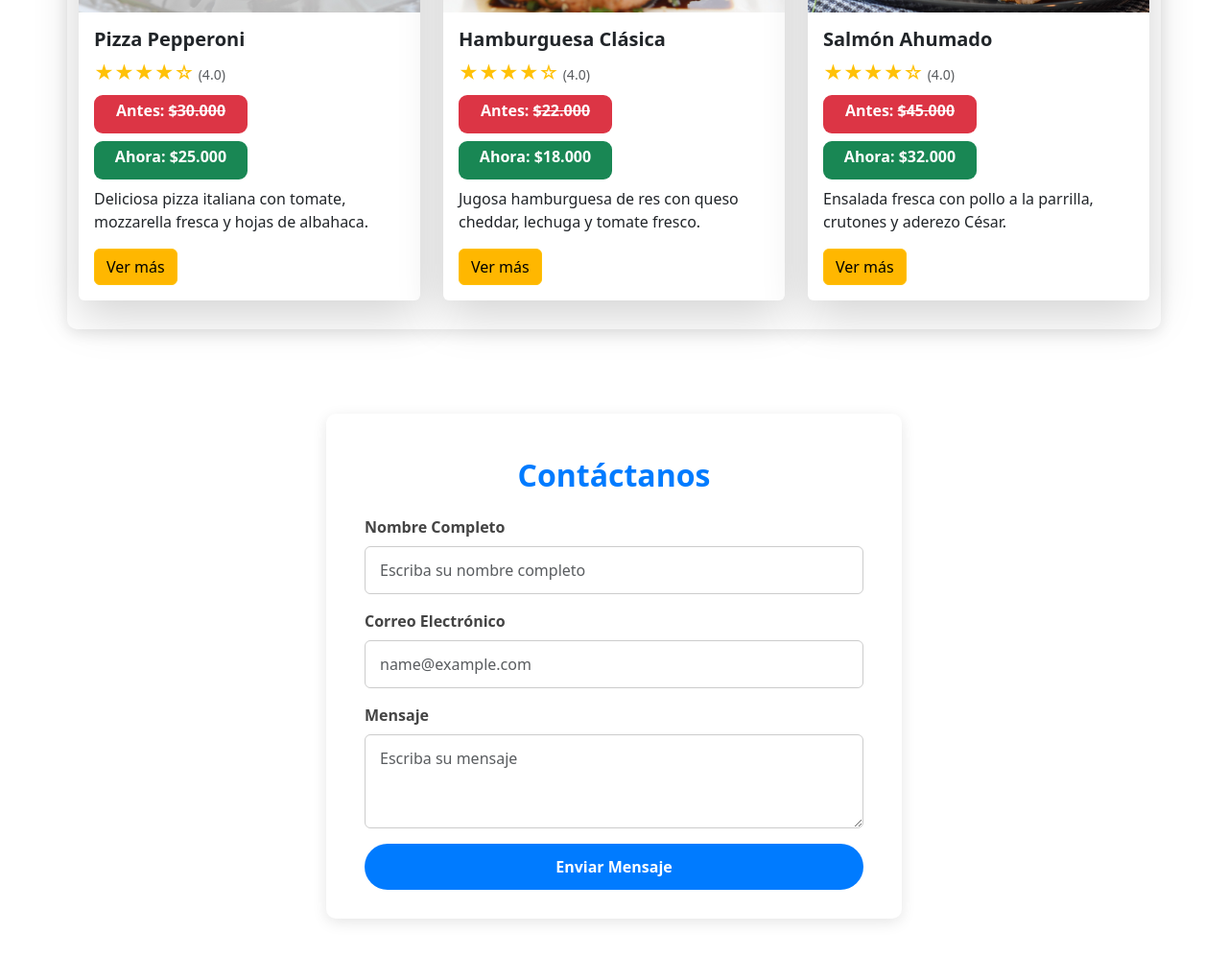
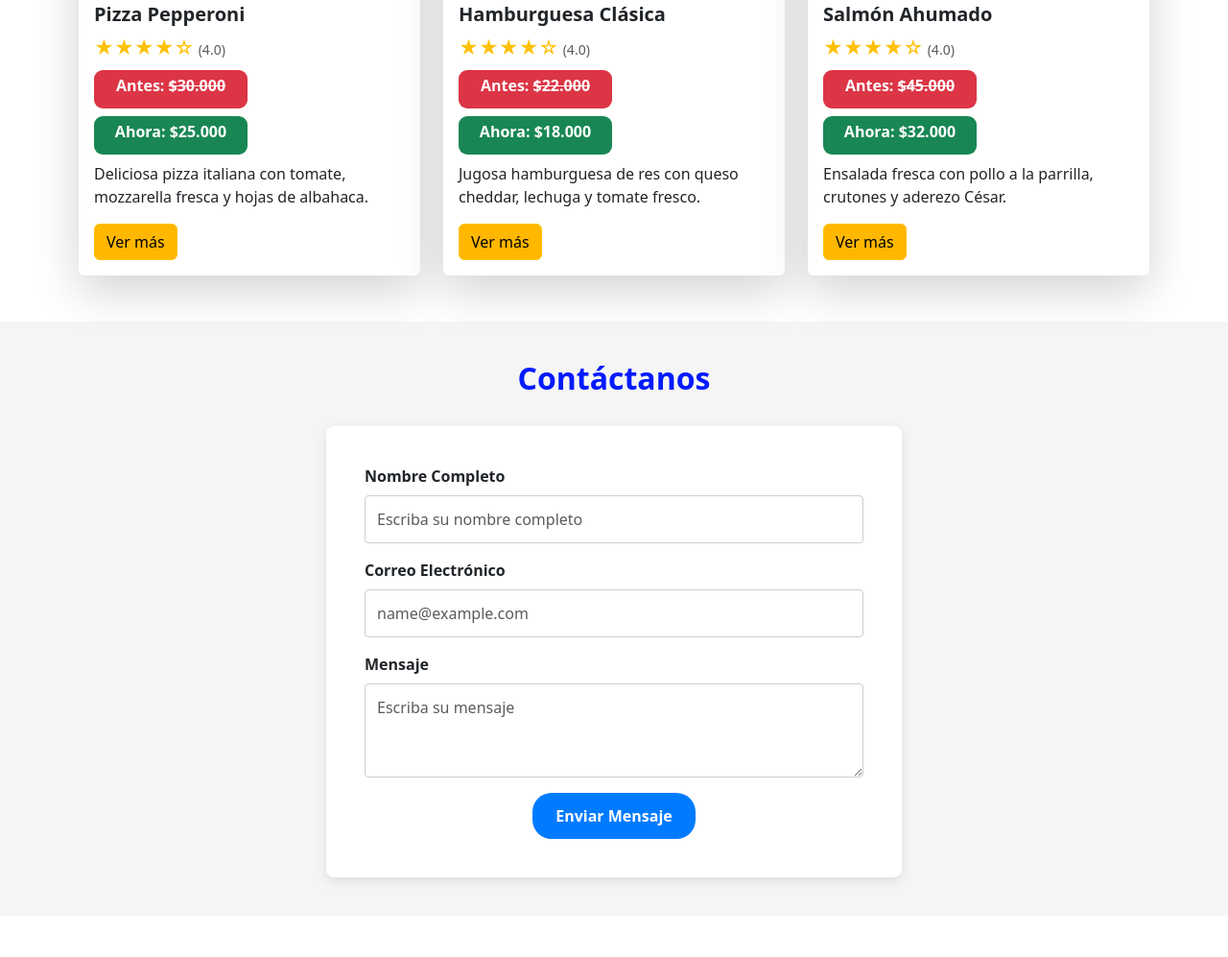
Before and after one commit to carlos02436/Saz-n-Jaguero, a plain HTML site: page index.html in a window 1280 px wide. Shown: the part 999-1996 px from the top of the page at 96% size. After the commit the page ends 1953 px from the top, so only its background shows below. Drawn offline with nearby package versions, Linux system fonts and the light colour scheme.

Commit message:
Mejoras Realizadas Formulario
Se realizan mejoras al formulario.

```diff
--- a/index.html
+++ b/index.html
@@ -185,25 +185,24 @@
     </section>
 
     <!-- Formulario -->
-    <section>
+    <section class="contact-form-section">
         <div>
-            <h2 class="h2">Contáctanos</h2>
+            <h2 class="h2 fw-bold">Contáctanos</h2>
             <div>
                 <div>
-                    <form action="">
+                    <form class="contact-form" action="">
                         <div class="mb-3">
-                            <label for="exampleFormControlInput1" class="form-label fw-bold">Nombre Completo</label>
-                            <input type="nombre" class="form-control" id="exampleFormControlInput1"
+                            <label for="nombre" class="form-label">Nombre Completo</label>
+                            <input type="text" class="form-control" id="nombre"
                                 placeholder="Escriba su nombre completo">
                         </div>
                         <div class="mb-3">
-                            <label for="exampleFormControlInput1" class="form-label fw-bold">Correo Electrónico</label>
-                            <input type="email" class="form-control" id="exampleFormControlInput1"
-                                placeholder="name@example.com">
+                            <label for="correo" class="form-label">Correo Electrónico</label>
+                            <input type="email" class="form-control" id="correo" placeholder="name@example.com">
                         </div>
                         <div class="mb-3">
-                            <label for="exampleFormControlTextarea1" class="form-label fw-bold">Mensaje</label>
-                            <textarea class="form-control" id="exampleFormControlTextarea1" rows="3"
+                            <label for="mensaje" class="form-label">Mensaje</label>
+                            <textarea class="form-control" id="mensaje" rows="3"
                                 placeholder="Escriba su mensaje"></textarea>
                         </div>
 
@@ -214,6 +213,7 @@
             </div>
         </div>
     </section>
+
     <script src="https://cdn.jsdelivr.net/npm/bootstrap@5.3.6/dist/js/bootstrap.bundle.min.js"
         integrity="sha384-j1CDi7MgGQ12Z7Qab0qlWQ/Qqz24Gc6BM0thvEMVjHnfYGF0rmFCozFSxQBxwHKO" crossorigin="anonymous">
         </script>
--- a/style.css
+++ b/style.css
@@ -10,8 +10,10 @@
 }
 
 .carousel-item {
-  height: 70vh;    /* Altura proporcional a la pantalla */
-  min-height: 300px; /* Altura mínima para pantallas pequeñas */
+  height: 70vh;
+  /* Altura proporcional a la pantalla */
+  min-height: 300px;
+  /* Altura mínima para pantallas pequeñas */
 }
 
 .carousel-item img {
@@ -58,13 +60,14 @@ span {
   cursor: pointer;
 }
 
-/* ==== Cards en fila horizontal con diseño responsivo ==== */
+/* Cards en fila horizontal con diseño responsivo */
 
 .cards-container {
   display: flex;
   flex-wrap: wrap;
   justify-content: center;
-  gap: 1.5rem; /* Espacio horizontal y vertical entre cards */
+  gap: 1.5rem;
+  /* Espacio horizontal y vertical entre cards */
   padding: 1rem;
 }
 
@@ -72,7 +75,8 @@ span {
 .cards-container .card {
   width: 100%;
   max-width: 18rem;
-  flex: 1 1 calc(100% - 3rem); /* 1 por fila en móviles */
+  flex: 1 1 calc(100% - 3rem);
+  /* 1 por fila en móviles */
   box-shadow: 0 2px 8px rgba(0, 0, 0, 0.1);
   border-radius: 8px;
   background-color: white;
@@ -94,88 +98,77 @@ span {
 }
 
 /* Formulario */
-/* Contenedor principal del formulario */
-section > div {
-    background-color: #ffffff;
-    padding: 30px 40px;
-    border-radius: 10px;
-    box-shadow: 0 4px 15px rgba(0, 0, 0, 0.1);
-    max-width: 600px;
-    margin: auto;
-    margin-bottom: 40px; /* 👈 Esto añade espacio debajo del formulario */
+.contact-form-section {
+  padding: 40px 20px;
+  background-color: #f5f5f5;
 }
 
-/* Título del formulario */
-section h2 {
-    margin-bottom: 20px;
-    font-size: 28px;
-    color: #333333;
-    text-align: center;
+.contact-form-section .h2 {
+  text-align: center;
+  font-size: 2rem;
+  margin-bottom: 30px;
+  color: #001aff;
 }
 
-/* Etiquetas de los campos */
-.form-label {
-    display: block;
-    margin-bottom: 8px;
-    font-weight: 600;
-    color: #444444;
+.contact-form {
+  max-width: 600px;
+  margin: 0 auto;
+  background-color: white;
+  padding: 30px 20px;
+  border-radius: 8px;
+  box-shadow: 0 4px 12px rgba(0, 0, 0, 0.1);
 }
 
-/* Campos de entrada y área de texto */
-.form-control {
-    width: 100%;
-    padding: 12px 15px;
-    border: 1px solid #cccccc;
-    border-radius: 6px;
-    font-size: 16px;
-    transition: border-color 0.3s ease;
+.contact-form .mb-3 {
+  margin-bottom: 20px;
 }
 
-/* Efecto al enfocar los campos */
-.form-control:focus {
-    border-color: #007BFF;
-    outline: none;
-    box-shadow: 0 0 0 3px rgba(0, 123, 255, 0.15);
+.contact-form .form-label {
+  display: block;
+  margin-bottom: 8px;
+  font-weight: bold;
 }
 
-/* Margen inferior entre los campos */
-.mb-3 {
-    margin-bottom: 20px;
+.contact-form .form-control {
+  width: 100%;
+  padding: 12px;
+  border-radius: 4px;
+  border: 1px solid #ccc;
+  box-sizing: border-box;
+  font-size: 1rem;
 }
 
-/* Responsive: Ajuste en pantallas pequeñas */
-@media (max-width: 600px) {
-    section > div {
-        padding: 20px;
-    }
-
-    section h2 {
-        font-size: 24px;
-    }
+.contact-form textarea.form-control {
+  resize: vertical;
 }
 
-.btn-submit {
-    width: 100%; /* Ocupa todo el ancho del formulario */
-    background-color: #007BFF;
-    color: #ffffff;
-    padding: 12px 25px;
-    border: none;
-    border-radius: 50px;
-    font-size: 16px;
-    font-weight: 600;
-    cursor: pointer;
-    transition: all 0.3s ease-in-out;
-    display: block;
-    margin-top: 10px;
+.contact-form .btn-submit {
+  background-color: #007BFF;
+  color: white;
+  padding: 12px 24px;
+  border: none;
+  border-radius: 20px;
+  font-size: 1rem;
+  cursor: pointer;
+  display: block;
+  width: 100%;/* Puedes cambiar esto a 200px o auto si deseas */
+  transition: all 0.3s ease-in-out;
 }
 
-.btn-submit:hover {
-    background-color: #0056b3;
-    transform: scale(1.01);
+.contact-form .btn-submit:hover {
+  background-color: #0056b3;
+  transform: scale(1.02);
 }
 
-.h2 {
-  color: #007BFF;
-  font-weight: bold;
-  padding: 15px;
+/* Responsividad */
+@media (min-width: 768px) {
+  .contact-form {
+    padding: 40px;
+  }
+
+  .contact-form .btn-submit {
+    width: auto;
+    margin: 0 auto;
+    display: block;
+  }
 }
```
